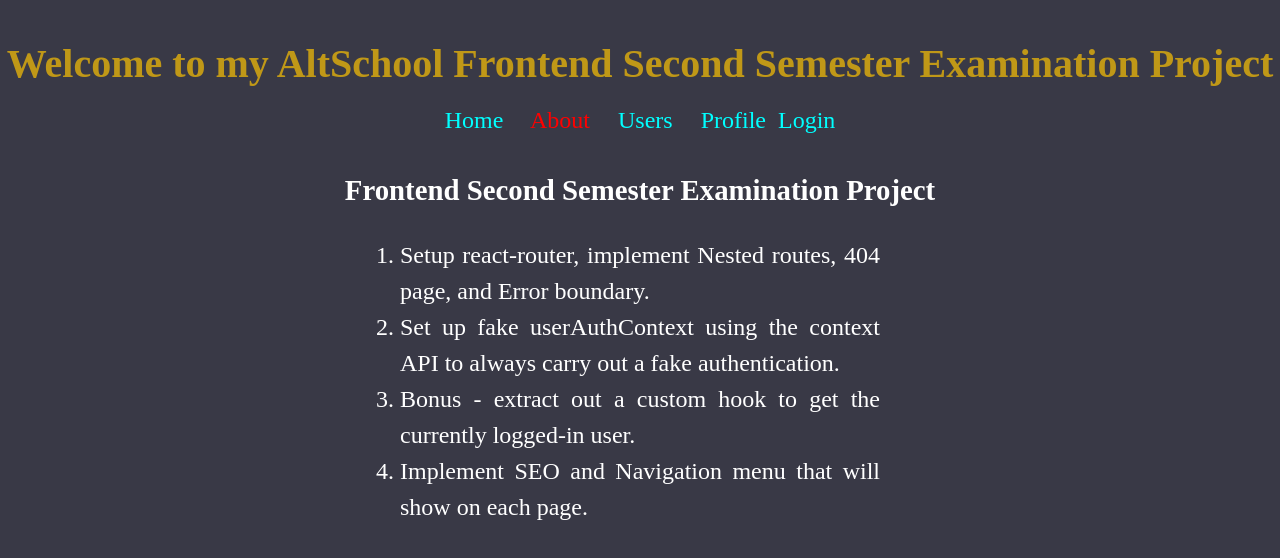
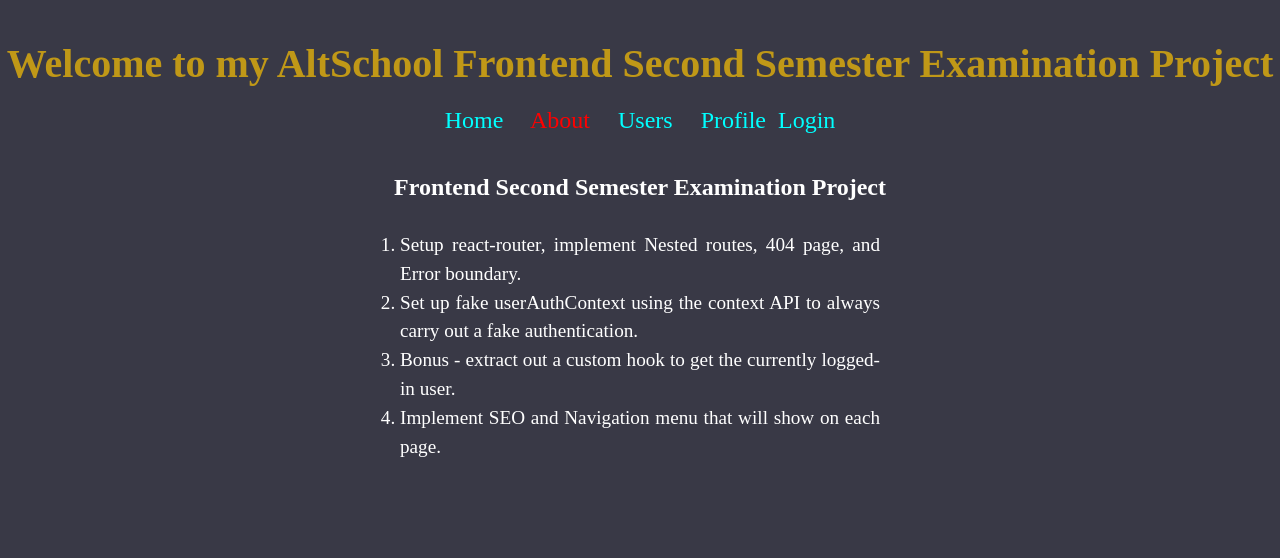
Before and after one commit to PatrickAghedo/AltSchool-Frontend-Second-Semester-Examination-Project, a React (Create React App) app: page /about in a window 1280 px wide. Shown: the top 558 px of the page. Built offline with nearby package versions, Linux system fonts and the light colour scheme; no server answers.

Commit message:
1 file modified

```diff
--- a/src/style.css
+++ b/src/style.css
@@ -19,7 +19,12 @@
 h2 {
   margin-top: 40px;
   color: white;
-  font-size: 1.8rem;
+  font-size: 1.5rem;
+}
+
+label {
+  color: white;
+  font-size: 1rem;
 }
 
 .header {
@@ -34,7 +39,7 @@
   flex-direction: column;
   text-align: justify;
   margin-top: 30px;
-  font-size: 1.5rem;
+  font-size: 1.2rem;
   line-height: 1.5;
   color: white;
   align-content: center;
```
